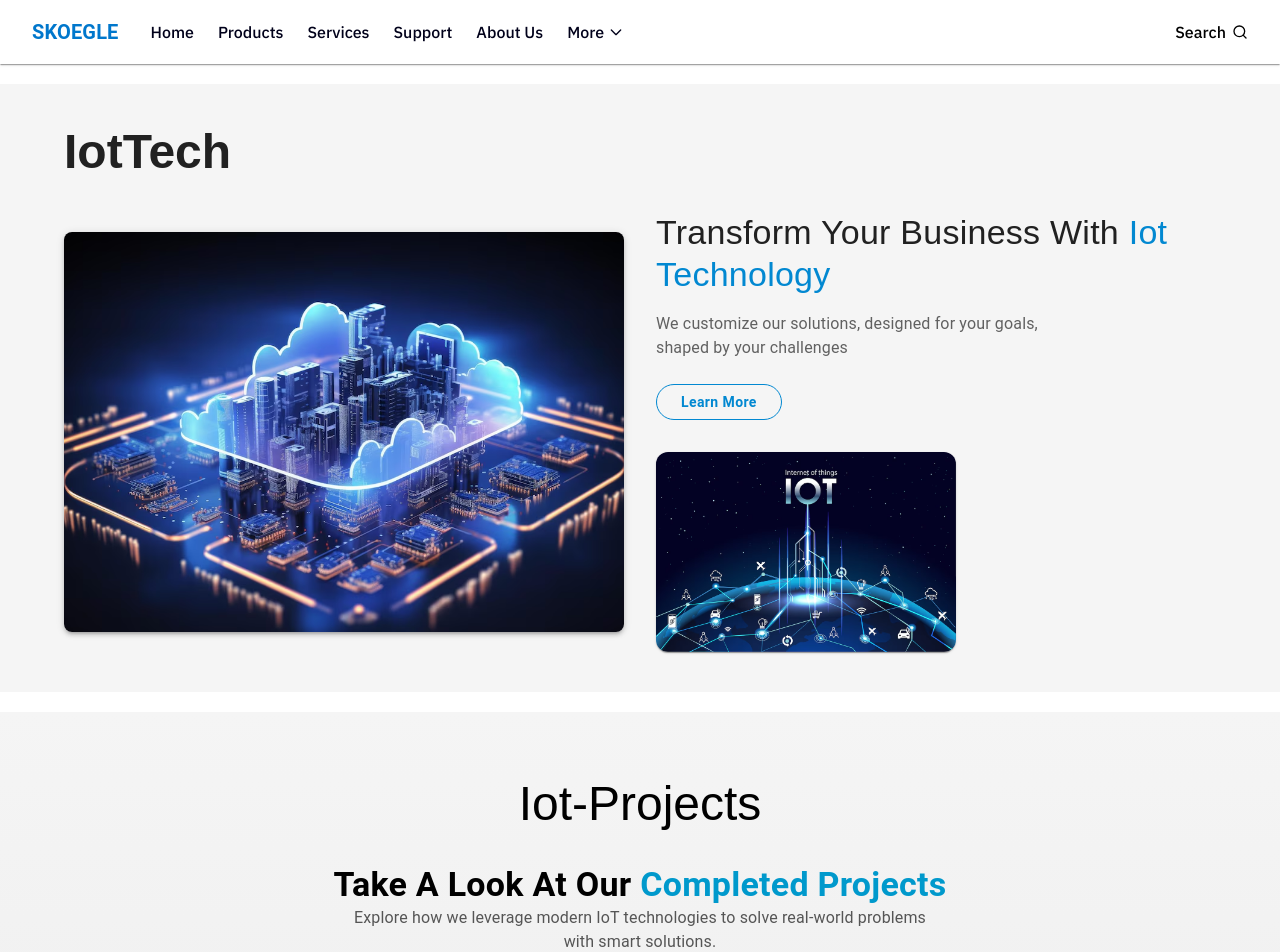
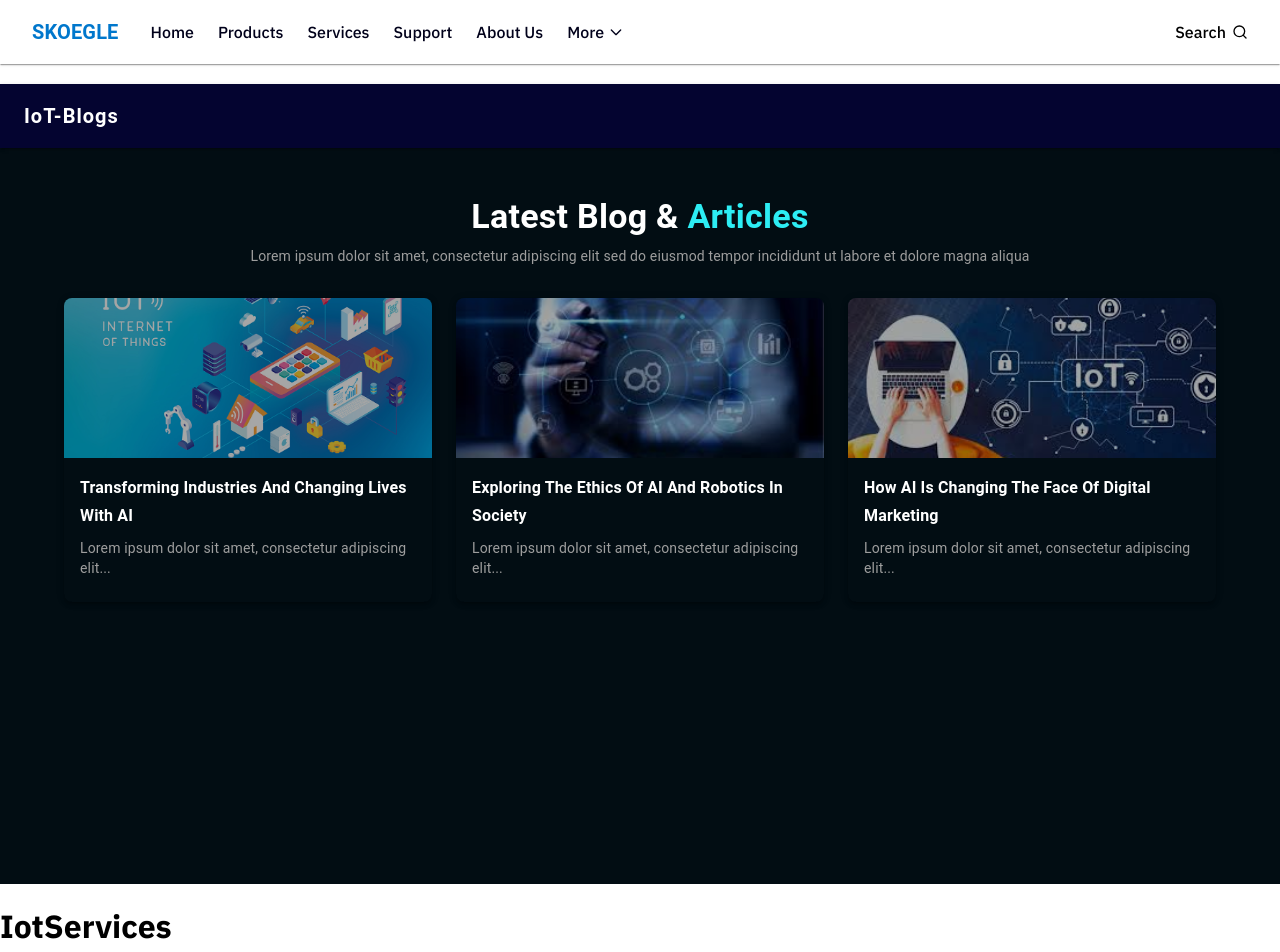
Before and after one commit to skoegle8971/skoegle-web, a Next.js app: page / in a window 1280 px wide. Shown: the top 952 px of the page. Built offline with nearby package versions, Linux system fonts and the light colour scheme.

Commit message:
Update page.jsx

```diff
--- a/src/app/page.jsx
+++ b/src/app/page.jsx
@@ -7,8 +7,8 @@ export default function App(){
   return(
    <Layout>
     <br/>
-  {/* <IotBlogs/> */}
-  {/* <IotServices/> */}
+  <IotBlogs/>
+  <IotServices/>
   <IotTech/>
   <br/>
   <IotProjects/>
```
